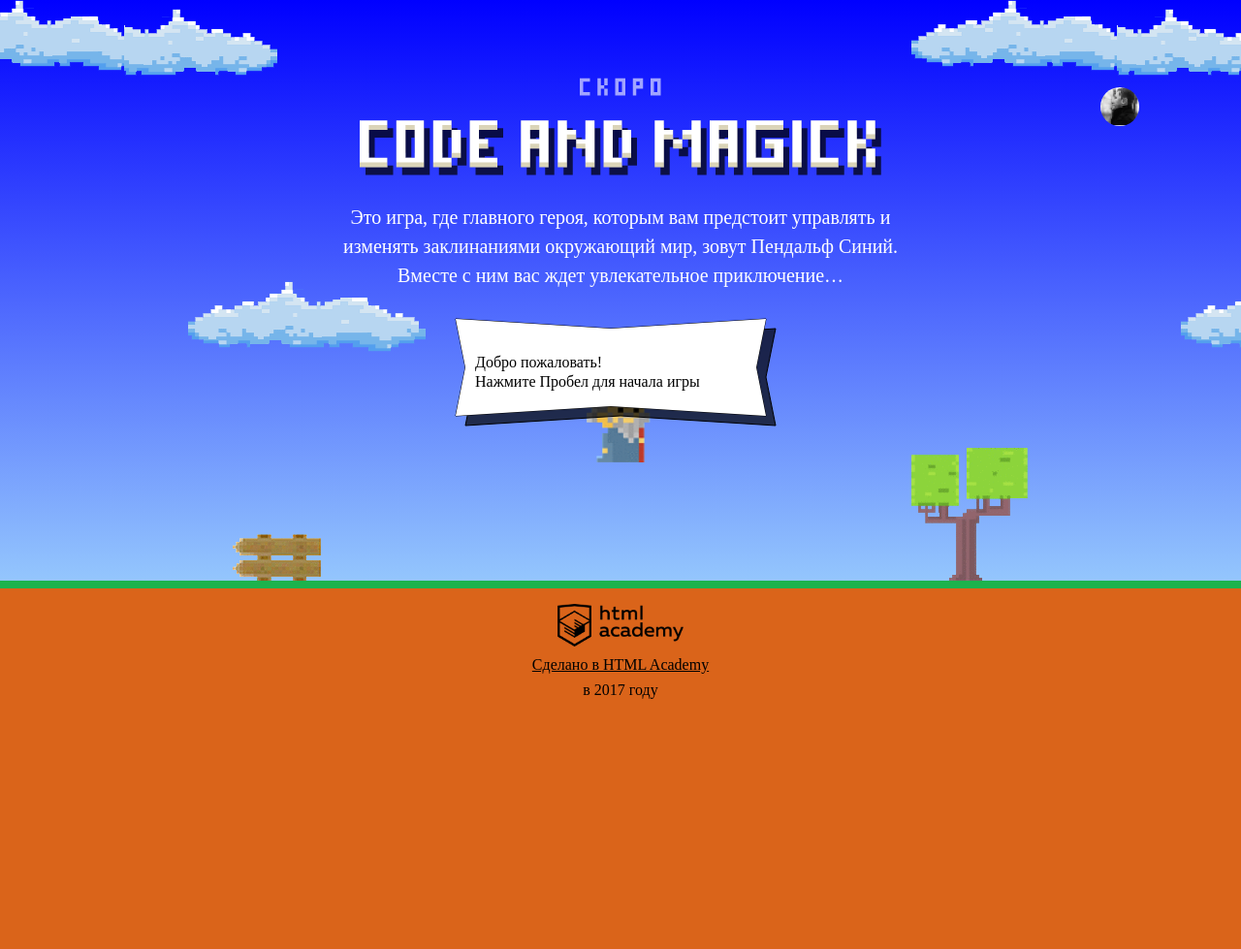
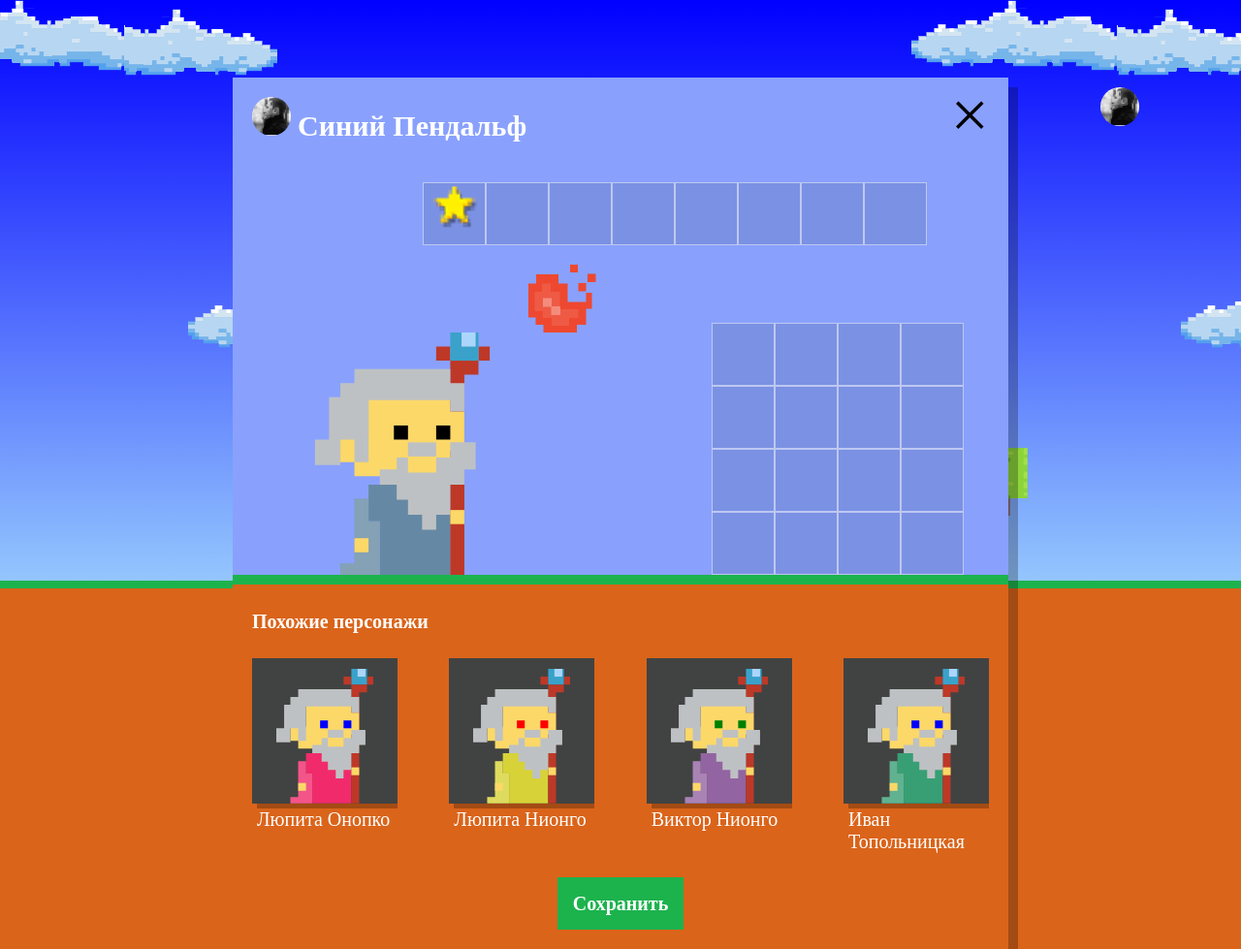
Before and after one commit to mouxez/1025673-code-and-magick-19, a website: page index.html in a window 1280 px wide. Shown: the whole page at 97% size. Before the commit the page ends 800 px from the top, so only its background shows below. Drawn offline with Linux system fonts and the light colour scheme; a web font is replaced by a local one.

Commit message:
add 4 wizards data

```diff
--- a/index.html
+++ b/index.html
@@ -200,6 +200,7 @@
     };
   </script>
 
+  <script src="js/setup.js"></script>
   <script src="js/stat.js"></script>
   <script src="js/game.js"></script>
 
--- /dev/null
+++ b/js/setup.js
@@ -0,0 +1,72 @@
+'use strict';
+
+var userDialog = document.querySelector('.setup');
+userDialog.classList.remove('hidden');
+
+document.querySelector('.setup-similar').classList.remove('hidden');
+
+var similarListElement = document.querySelector('.setup-similar-list');
+var similarWizardTemplate = document.querySelector('#similar-wizard-template')
+    .content
+    .querySelector('.setup-similar-item');
+
+var WIZARD_NAMES = ['Иван', 'Хуан Себастьян', 'Мария', 'Кристоф', 'Виктор', 'Юлия', 'Люпита', 'Вашингтон'];
+var WIZARD_SURNAMES = [' да Марья', ' Верон', ' Мирабелла', ' Вальц', ' Онопко', ' Топольницкая', ' Нионго', ' Ирвинг'];
+var WIZARD_COAT_COLOR = ['rgb(101, 137, 164)', 'rgb(241, 43, 107)', 'rgb(146, 100, 161)', 'rgb(56, 159, 117)', 'rgb(215, 210, 55)', 'rgb(0, 0, 0)'];
+var eyesColor = ['black', 'red', 'blue', 'yellow', 'green'];
+
+var randomColor = function () {
+  return Math.floor(Math.random() * WIZARD_COAT_COLOR.length);
+};
+
+var randomEyes = function () {
+  return Math.floor(Math.random() * eyesColor.length);
+};
+
+var randomName = function () {
+  return Math.floor(Math.random() * WIZARD_NAMES.length);
+};
+
+var wizards = [
+  {
+    name: WIZARD_NAMES[randomName()] + WIZARD_SURNAMES[randomName()],
+    coatColor: WIZARD_COAT_COLOR[randomColor()],
+    eyesColor: eyesColor[randomEyes()]
+  },
+  {
+    name: WIZARD_NAMES[randomName()] + WIZARD_SURNAMES[randomName()],
+    coatColor: WIZARD_COAT_COLOR[randomColor()],
+    eyesColor: eyesColor[randomEyes()]
+  },
+  {
+    name: WIZARD_NAMES[randomName()] + WIZARD_SURNAMES[randomName()],
+    coatColor: WIZARD_COAT_COLOR[randomColor()],
+    eyesColor: eyesColor[randomEyes()]
+  },
+  {
+    name: WIZARD_NAMES[randomName()] + WIZARD_SURNAMES[randomName()],
+    coatColor: WIZARD_COAT_COLOR[randomColor()],
+    eyesColor: eyesColor[randomEyes()]
+  }
+];
+
+for (var i = 0; i < wizards.length; i++) {
+  var wizardElement = similarWizardTemplate.cloneNode(true);
+
+  wizardElement.querySelector('.setup-similar-label').textContent = wizards[i].name;
+  wizardElement.querySelector('.wizard-coat').style.fill = wizards[i].coatColor;
+  wizardElement.querySelector('.wizard-eyes').style.fill = wizards[i].eyesColor;
+
+  similarListElement.appendChild(wizardElement);
+}
+
+// var setupSimilarList = document.querySelector('.setup-similar-list');
+// var docFrag = document.createDocumentFragment();
+
+// for (var n = 0; n < 14; n++) {
+//   var newWizard = document.createElement('div');
+//   newWizard.className = 'element';
+//   newWizard.innerHTML = n;
+//   docFrag.appendChild(newWizard);
+// }
+// setupSimilarList.appendChild(docFrag);
```
